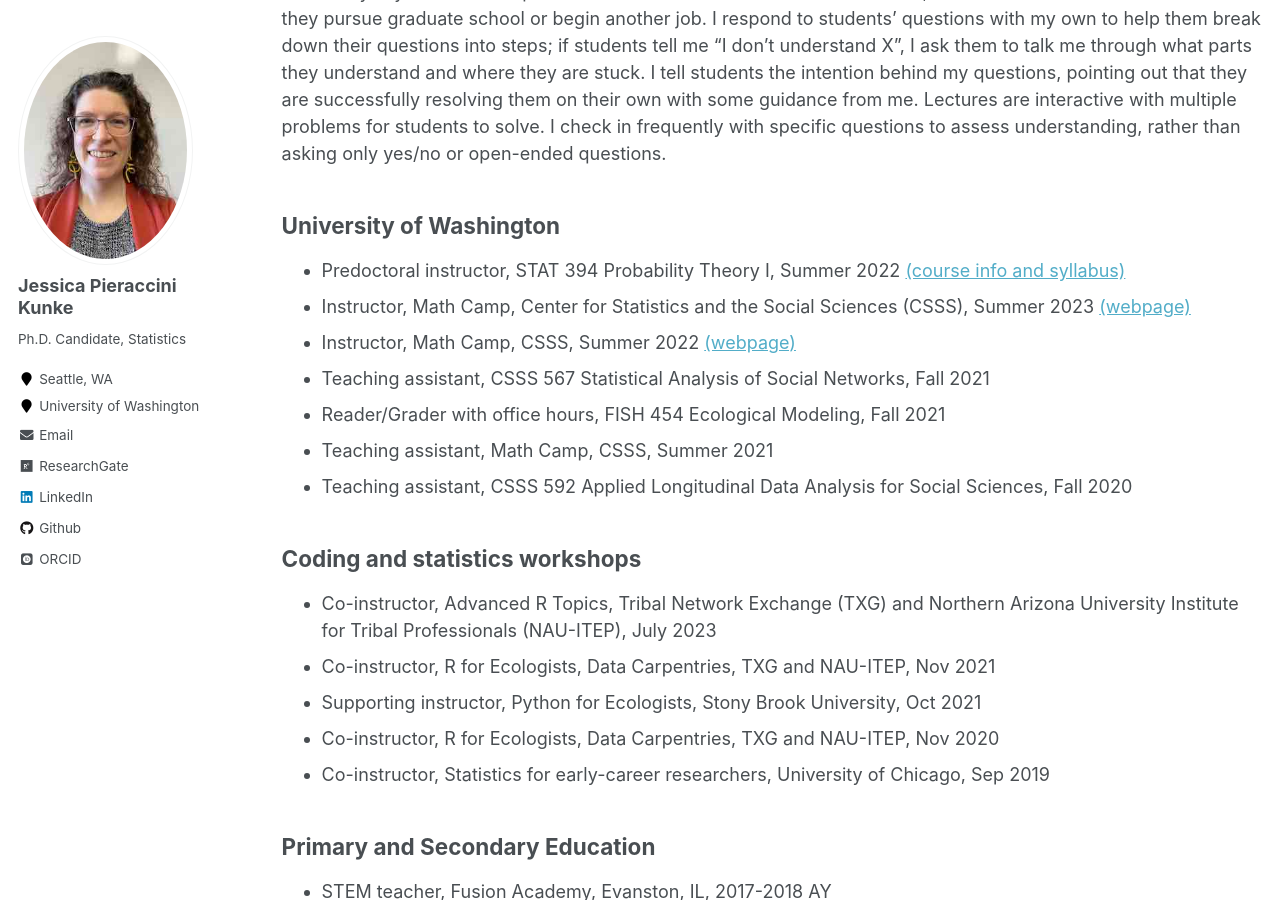
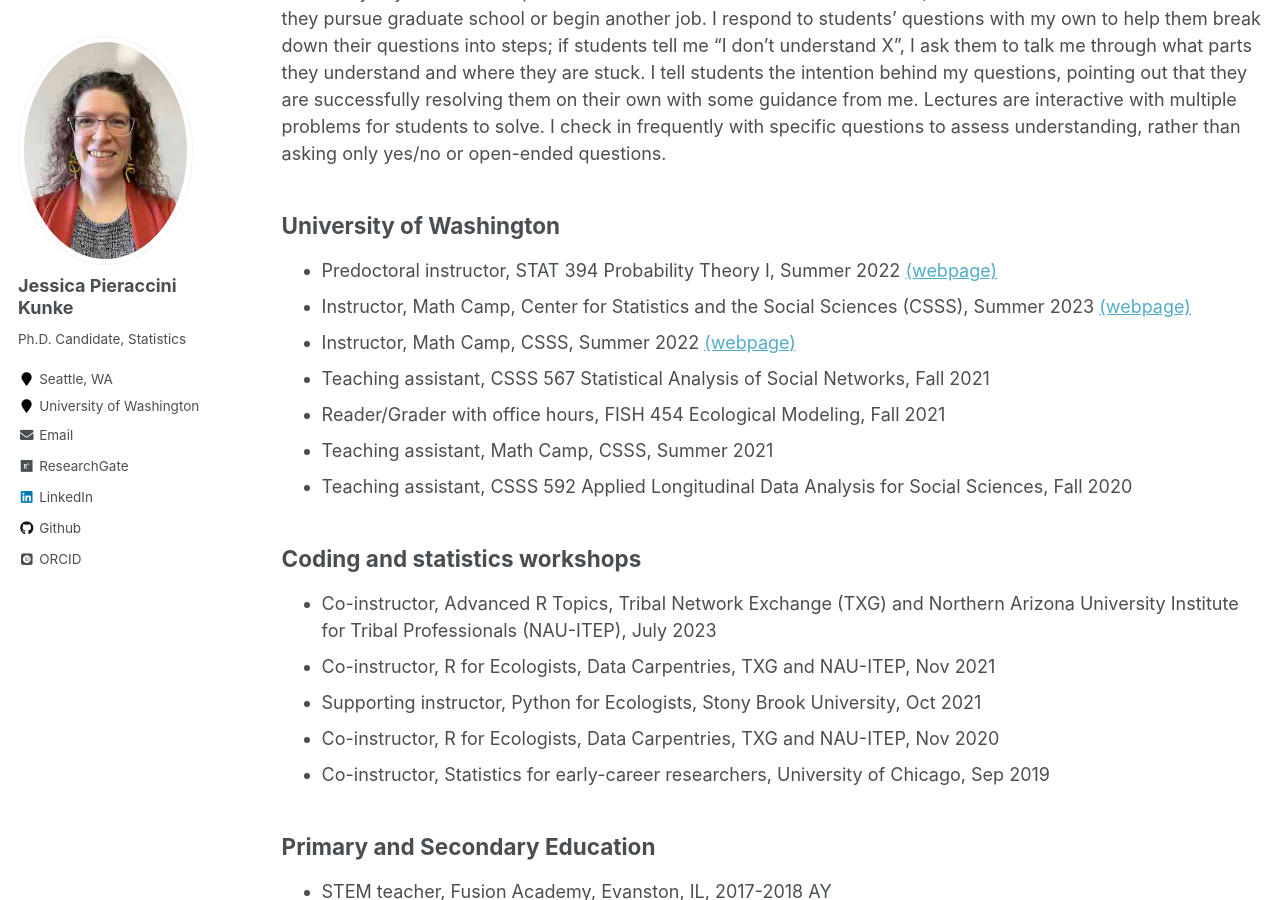
Before and after one commit to jpierkunke/jpierkunke.github.io, a Jekyll site: the page built from _pages/teaching.md, in a window 1280 px wide and 900 px high, scrolled down 476 px. Built offline with Jekyll 4.4.1, drawn with Linux system fonts in a browser that asks for light colours; some web fonts are replaced.

Commit message:
Update teaching.md to have STAT394 website

```diff
--- a/_pages/teaching.md
+++ b/_pages/teaching.md
@@ -13,7 +13,7 @@ One of my key roles is to help students become more self-directed learners, whic
 
 ## University of Washington
 
-- Predoctoral instructor, STAT 394 Probability Theory I, Summer 2022 [(course info and syllabus)](https://stat.uw.edu/academics/course-catalog/stat-394)
+- Predoctoral instructor, STAT 394 Probability Theory I, Summer 2022 [(webpage)](https://jpierkunke.github.io/STAT394A/)
 - Instructor, Math Camp, Center for Statistics and the Social Sciences (CSSS), Summer 2023 [(webpage)](https://jpierkunke.github.io/CSSS-Math-Camp-2023/)
 - Instructor, Math Camp, CSSS, Summer 2022 [(webpage)](https://jpierkunke.github.io/CSSS-Math-Camp-2022/)
 - Teaching assistant, CSSS 567 Statistical Analysis of Social Networks, Fall 2021
```
